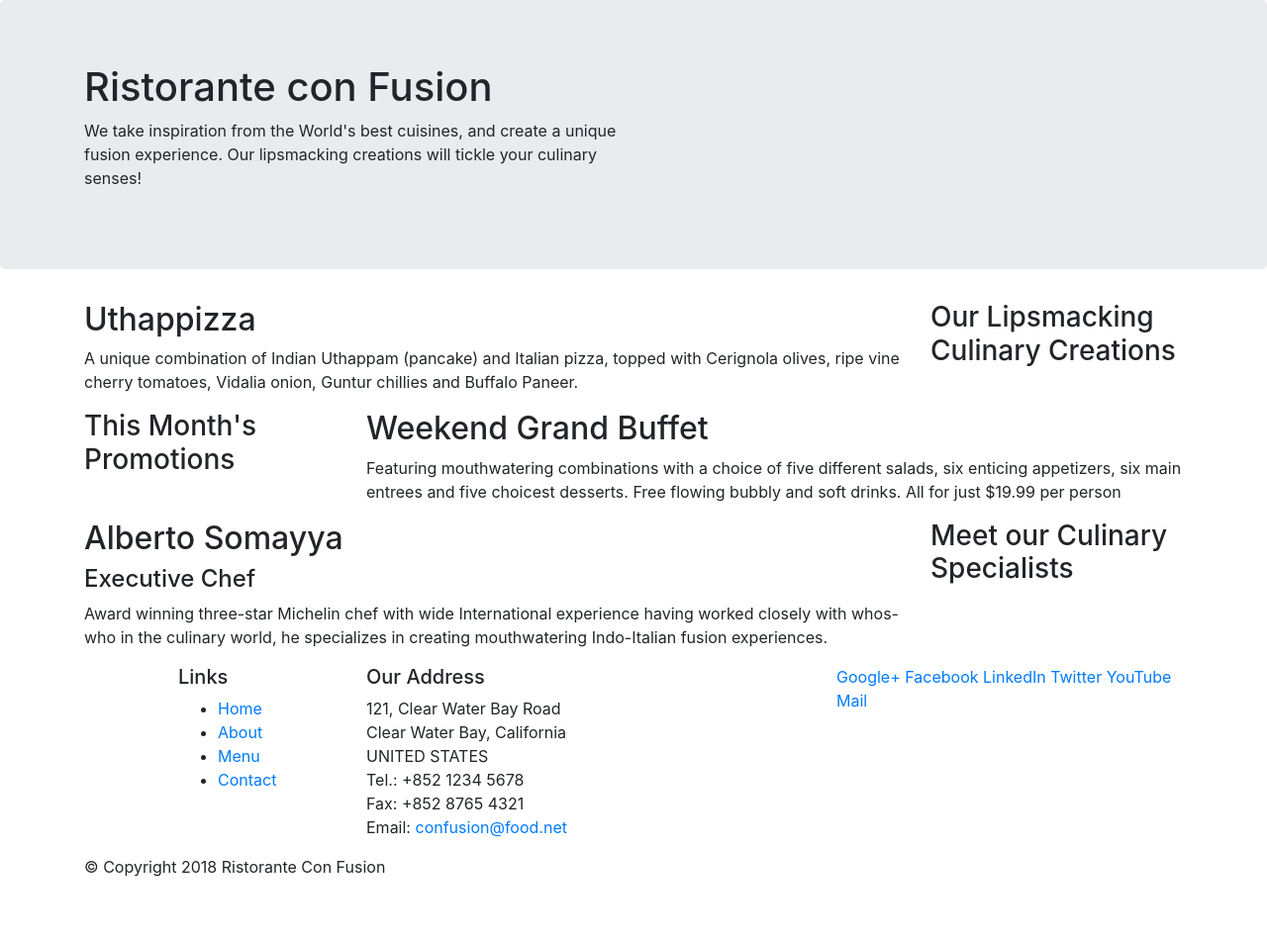
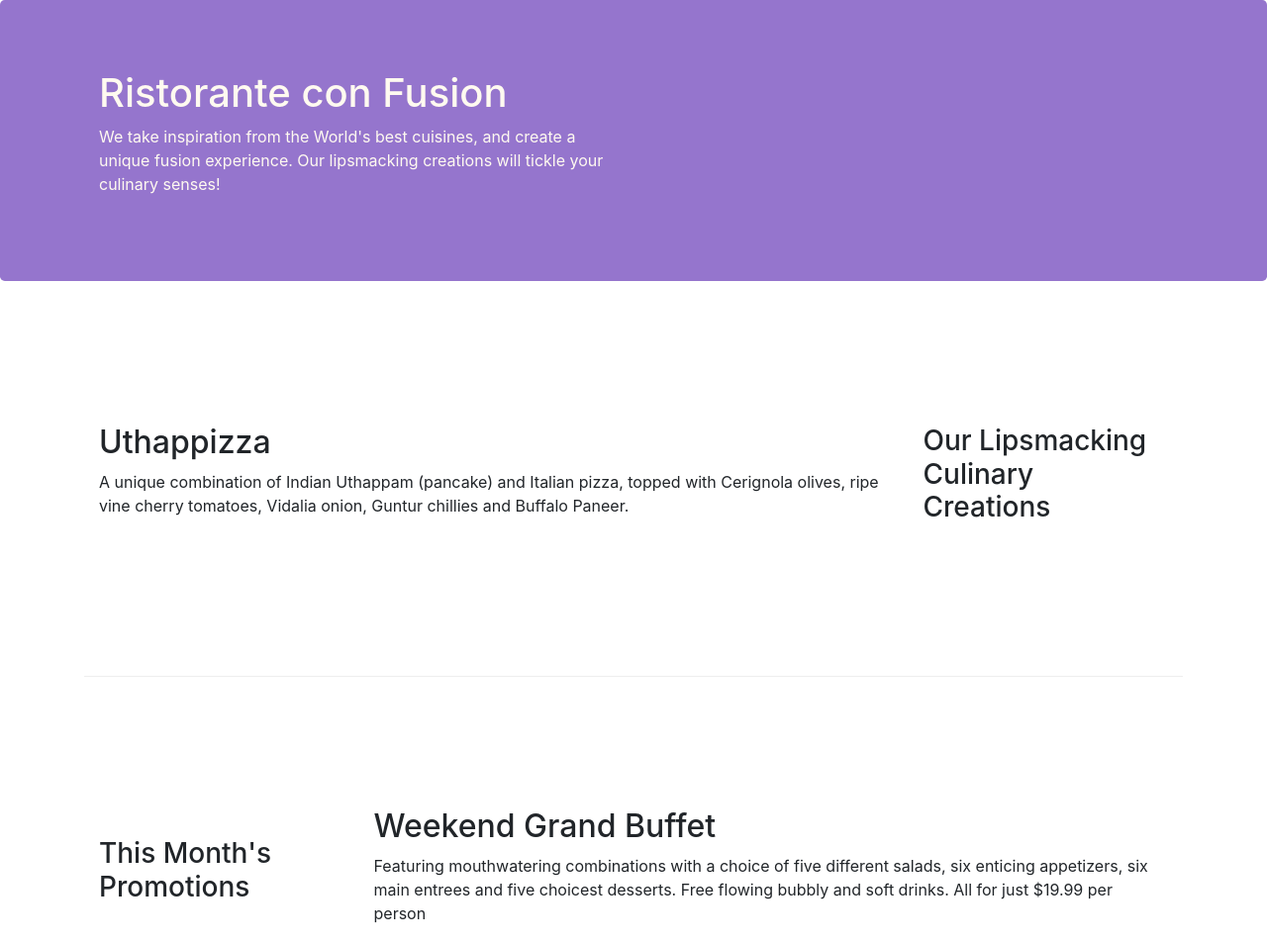
Before and after one commit to Salman-Shaikh17/btstrp-site, a website: page index.html in a window 1280 px wide. Shown: the top 954 px of the page at 99% size. Before the commit the page ends 904 px from the top, so only its background shows below. Drawn offline with nearby package versions, Linux system fonts and the light colour scheme.

Commit message:
Added some extra bootstrap grid functionalities

```diff
--- /dev/null
+++ b/css/syles.css
@@ -0,0 +1,30 @@
+.row-header {
+    margin: 0px auto;
+    padding: 0px auto;
+}
+
+.row-content {
+    margin: 0px auto;
+    padding: 50px 0px 50px 0px;
+    border-bottom: 1px ridge;
+    min-height: 400px;
+}
+
+.footer {
+    background-color: #D1C4E9;
+    margin: 0px auto;
+    padding: 20px 0px 20px 0px;
+}
+
+.jumbotron {
+    padding: 70px 30px 70px 30px;
+    margin: 0px auto;
+    background: #9575CD;
+    color: floralwhite;
+}
+
+.address {
+    font-size: 80%;
+    margin: 0px;
+    color: #0F0F0F;
+}
--- a/index.html
+++ b/index.html
@@ -9,7 +9,7 @@
 
     <!-- Bootstrap CSS -->
     <link rel="stylesheet" href="node_modules/bootstrap/dist/css/bootstrap.min.css">
-
+    <link rel="stylesheet" href="css/syles.css">
     <title>Ristorante Con Fusion</title>
 
 </head>
@@ -18,7 +18,7 @@
 
     <header class="jumbotron">
         <div class="container">
-            <div class="row">
+            <div class="row row-header">
                 <div class="col-12 col-sm-6">
                     <h1>Ristorante con Fusion</h1>
                     <p>We take inspiration from the World's best cuisines, and create a unique fusion experience. Our lipsmacking creations will tickle your culinary senses!</p>
@@ -30,7 +30,7 @@
     </header>
 
     <div class="container">
-        <div class="row">
+        <div class="row row-content align-items-center">
             <div class="col-12 col-sm-4 order-sm-last col-md-3">
                 <h3>Our Lipsmacking Culinary Creations</h3>
             </div>
@@ -41,7 +41,7 @@
         </div>
 
 
-        <div class="row">
+        <div class="row row-content align-items-center">
             <div class="col-12 col-sm-4 col-md-3">
                 <h3>This Month's Promotions</h3>
             </div>
@@ -51,7 +51,7 @@
             </div>
         </div>
 
-        <div class="row">
+        <div class="row row-content align-items-center">
             <div class="col-12 col-sm-4 order-sm-last col-md-3">
                 <h3>Meet our Culinary Specialists</h3>
             </div>
@@ -63,12 +63,12 @@
         </div>
     </div>
 
-    <footer>
+    <footer class="footer">
         <div class="container">
             <div class="row">
                 <div class="col-4 offset-1 col-sm-2">
                     <h5>Links</h5>
-                    <ul>
+                    <ul class="list-unstyled">
                         <li><a href="#">Home</a></li>
                         <li><a href="#">About</a></li>
                         <li><a href="#">Menu</a></li>
@@ -86,8 +86,8 @@
 		              Email: <a href="mailto:confusion@food.net">confusion@food.net</a>
 		           </address>
                 </div>
-                <div class="col-12 col-sm-4">
-                    <div>
+                <div class="col-12 col-sm-4 align-self-center">
+                    <div class="text-center">
                         <a href="http://google.com/+">Google+</a>
                         <a href="http://www.facebook.com/profile.php?id=">Facebook</a>
                         <a href="http://www.linkedin.com/in/">LinkedIn</a>
@@ -97,7 +97,7 @@
                     </div>
                 </div>
            </div>
-           <div class="row">
+           <div class="row justify-content-center">
                 <div class="col-auto">
                     <p>© Copyright 2018 Ristorante Con Fusion</p>
                 </div>
```
